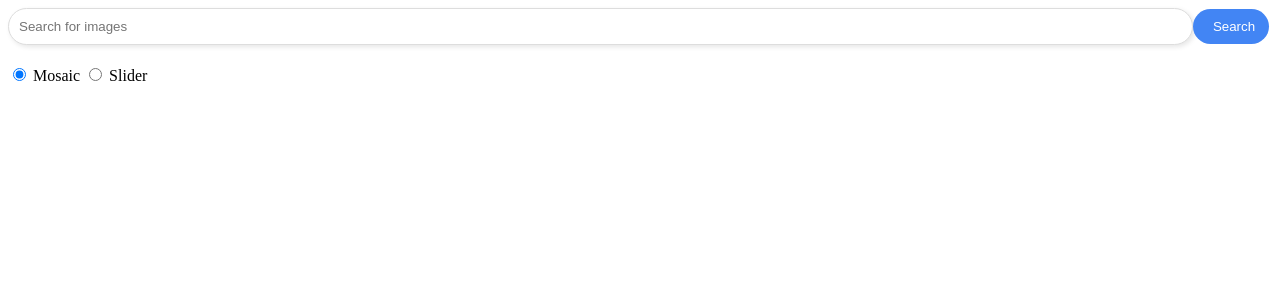
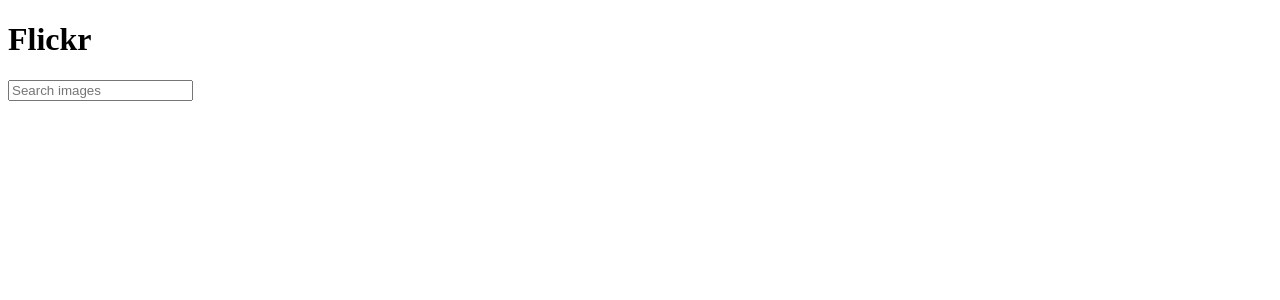
Before and after one commit to Projet-EPITA/search-engine-flickr-projet, an Angular app: page /search in a window 1280 px wide. Shown: the top 300 px of the page. Built offline with nearby package versions, Linux system fonts and the light colour scheme.

Commit message:
Flickr Service added

```diff
--- a/src/app/app-routing.module.ts
+++ b/src/app/app-routing.module.ts
@@ -1,12 +1,10 @@
 import { NgModule } from '@angular/core';
 import { RouterModule, Routes } from '@angular/router';
 import { SearchBarComponent } from './components/search-bar/search-bar.component';
-import { ImageDetailsComponent } from './components/image-details/image-details.component';
 
 const routes: Routes = [
   { path: '', redirectTo: '/search', pathMatch: 'full' },
   { path: 'search', component: SearchBarComponent },
-  { path: 'image-details', component: ImageDetailsComponent },
 ];
 
 @NgModule({
--- a/src/app/components/image-details/image-details.component.html
+++ /dev/null
@@ -1,15 +0,0 @@
-<div>
-    <h2>Image Details</h2>
-    <div>
-      <h3>Title: {{ imageTitle }}</h3>
-    </div>
-    <div>
-      <h3>Author: {{ author }}</h3>
-    </div>
-    <div>
-      <h3>Suggestions:</h3>
-      <ul>
-        <li *ngFor="let suggestion of suggestions">{{ suggestion }}</li>
-      </ul>
-    </div>
-  </div>
--- a/src/app/components/image-details/image-details.component.ts
+++ /dev/null
@@ -1,26 +0,0 @@
-import { Component, OnInit } from '@angular/core';
-import { ActivatedRoute } from '@angular/router';
-
-@Component({
-  selector: 'app-image-details',
-  templateUrl: './image-details.component.html',
-  styleUrls: ['./image-details.component.css']
-})
-export class ImageDetailsComponent implements OnInit {
-  imageTitle: string = 'Untitled';
-  author: string = 'Unknown';
-  suggestions: string[] = ['Nothing to show'];
-
-  constructor(private route: ActivatedRoute) { }
-
-  ngOnInit(): void {
-    this.route.queryParams.subscribe(params => {
-      // Retrieve parameters from the URL query
-      this.imageTitle = params['title'] || 'Untitled';
-      this.author = params['author'] || 'Unknown';
-      // TODO: Fetch other images by the same author based on this.author
-      // For example, make an API call to Flickr to get more images by this author
-      // Update this.suggestions with fetched data
-    });
-  }
-}
--- a/src/app/components/search-bar/search-bar.component.html
+++ b/src/app/components/search-bar/search-bar.component.html
@@ -1,24 +1,15 @@
-<div>
-    <input type="text" placeholder="Search for images" [(ngModel)]="searchQuery">
-    <button (click)="search()">Search</button>
-</div>
+<div class="container">
+    <h1 class="text-center">Flickr</h1>
+    <div class="form-group">
+      <input type="search" class="form-control" (keyup)="search($event)" placeholder="Search images">
+    </div>
 
-<div>
-    <label>
-        <input type="radio" name="viewMode" value="mosaic" [(ngModel)]="viewMode"> Mosaic
-    </label>
-    <label>
-        <input type="radio" name="viewMode" value="slider" [(ngModel)]="viewMode"> Slider
-    </label>
-</div>
-
-<div *ngIf="noResults">
-    <p>No results found.</p>
-</div>
-<div class="images" *ngIf="showResults">
-    <div *ngFor="let photo of photos">
-        <a [routerLink]="['/image-details']" [queryParams]="{ title: photo.title, author: 'Unknown' }">
-            <img [src]="photo.url_m" alt="{{ photo.title }}">
-        </a>
-    </div>
-</div>
+    <div class="row">
+      <div class="col-sm-12 col-md-6 col-lg-4 p-3" *ngFor="let image of images">
+        <div class="card">
+          <a href="{{image.url}}_b.jpg">
+            <img src="{{image.url}}_m.jpg" title="{{image.title}}">
+          </a>
+        </div>
+      </div>
+  </div>
--- a/src/app/components/search-bar/search-bar.component.ts
+++ b/src/app/components/search-bar/search-bar.component.ts
@@ -1,44 +1,36 @@
-import { Component } from '@angular/core';
-import { HttpClient } from '@angular/common/http';
+import { Component, OnInit } from '@angular/core';
+import { FlickrService } from 'src/app/services/flickr.service';
 
 @Component({
   selector: 'app-search-bar',
   templateUrl: './search-bar.component.html',
   styleUrls: ['./search-bar.component.css']
 })
-export class SearchBarComponent {
-  searchQuery: string = '';
-  photos: any[] = [];
-  noResults: boolean = false;
-  showResults: boolean = false;
-  viewMode: string = 'mosaic';
+export class SearchBarComponent implements OnInit {
+  images: any[] = [];
+  keyword: string = '';
 
-  constructor(private http: HttpClient) {}
+  constructor(private flickrService: FlickrService) { }
 
-  search() {
-    const apiKey = 'aeec917977c8270ecd1c269acd38cf69';
-    const flickrApiUrl = `https://api.flickr.com/services/rest/?method=flickr.photos.search&api_key=${apiKey}&text=${this.searchQuery}&format=json&nojsoncallback=1`;
+  ngOnInit() {
+  }
 
-    this.http.get(flickrApiUrl).subscribe((response: any) => {
-      if (response.photos && response.photos.photo.length > 0) {
-        this.photos = response.photos.photo.map((photo: any) => {
-          return {
-            url_m: `https://live.staticflickr.com/${photo.server}/${photo.id}_${photo.secret}_m.jpg`,
-            title: photo.title
-          };
+  search(event: Event) {
+    const target = event.target as HTMLInputElement;
+    this.keyword = target.value.toLowerCase();
+    if (this.keyword && this.keyword.length > 0) {
+      this.flickrService.searchKeyword(this.keyword)
+        .toPromise()
+        .then(res => {
+          if (Array.isArray(res)) {
+            this.images = res;
+          } else {
+            console.error('Invalid response format.');
+          }
+        })
+        .catch(err => {
+          console.error('Error searching images:', err);
         });
-        this.showResults = true;
-        this.noResults = false;
-      } else {
-        this.showResults = false;
-        this.noResults = true;
-        this.photos = [];
-      }
-    }, (error) => {
-      console.error('Error fetching data:', error);
-      this.showResults = false;
-      this.noResults = true;
-      this.photos = [];
-    });
+    }
   }
 }
--- /dev/null
+++ b/src/app/environment.ts
@@ -0,0 +1,5 @@
+export const environment = {
+    flickr: {
+      key: 'KEY_API'
+    }
+  };
--- /dev/null
+++ b/src/app/services/flickr.service.ts
@@ -0,0 +1,52 @@
+import { Injectable } from '@angular/core';
+import { HttpClient } from '@angular/common/http';
+import { map } from 'rxjs/operators';
+import { environment } from 'src/app/environment';
+
+export interface FlickrPhoto {
+  farm: string;
+  id: string;
+  secret: string;
+  server: string;
+  title: string;
+}
+
+export interface FlickrSearchResult {
+  photos: {
+    photo: FlickrPhoto[];
+  };
+}
+
+@Injectable({
+  providedIn: 'root'
+})
+export class FlickrService {
+  previousKeyword: string = '';
+  currentPage: number = 1;
+  itemsPerPage: number = 12;
+
+  constructor(private http: HttpClient) { }
+
+  searchKeyword(keyword: string) {
+    if (this.previousKeyword === keyword) {
+      this.currentPage++;
+    } else {
+      this.currentPage = 1;
+    }
+    this.previousKeyword = keyword;
+
+    const url = 'https://www.flickr.com/services/rest/?method=flickr.photos.search&';
+    const queryParams = `api_key=${environment.flickr.key}&text=${keyword}&format=json&nojsoncallback=1&per_page=${this.itemsPerPage}&page=${this.currentPage}`;
+
+    return this.http.get<FlickrSearchResult>(url + queryParams).pipe(
+      map((res: FlickrSearchResult) => {
+        return res.photos.photo.map((photo: FlickrPhoto) => {
+          return {
+            url: `https://farm${photo.farm}.staticflickr.com/${photo.server}/${photo.id}_${photo.secret}.jpg`,
+            title: photo.title
+          };
+        });
+      })
+    );
+  }
+}
```
Also changed, not shown: src/app/components/image-details/image-details.component.css (deleted), 2 other files (tests, documents, lock files or other folders).
